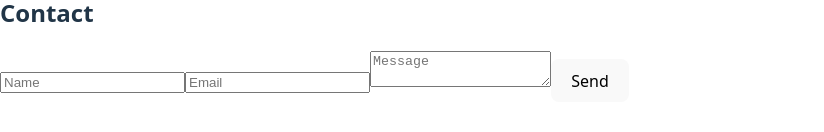
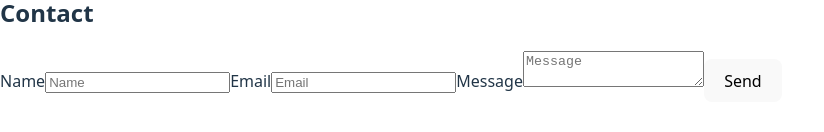
Before and after one commit to MGhaith/my-Portfolio, a React (Vite) app in the folder frontend/: page / in a window 1280 px wide. Shown: the part 456-588 px from the top of the page, without its empty margins (0-824 px from the left). Built offline with nearby package versions, Linux system fonts and the light colour scheme; no server answers.

Commit message:
add tests for ContactForm

```diff
--- a/frontend/src/components/ContactForm.tsx
+++ b/frontend/src/components/ContactForm.tsx
@@ -31,14 +31,19 @@
     <div>
       <h2>Contact</h2>
       <form onSubmit={handleSubmit}>
+        <label htmlFor="name">Name</label>
         <input
+          id="name"
           name="name"
           placeholder="Name"
           value={form.name}
           onChange={handleChange}
           required
         />
+
+        <label htmlFor="email">Email</label>
         <input
+          id="email"
           name="email"
           type="email"
           placeholder="Email"
@@ -46,13 +51,17 @@
           onChange={handleChange}
           required
         />
+
+        <label htmlFor="message">Message</label>
         <textarea
+          id="message"
           name="message"
           placeholder="Message"
           value={form.message}
           onChange={handleChange}
           required
         />
+
         <button type="submit">Send</button>
       </form>
       <p>{status}</p>
```
Also changed, not shown: 1 other file (tests, documents, lock files or other folders).
